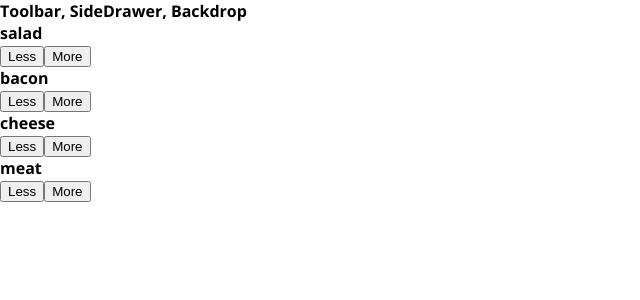
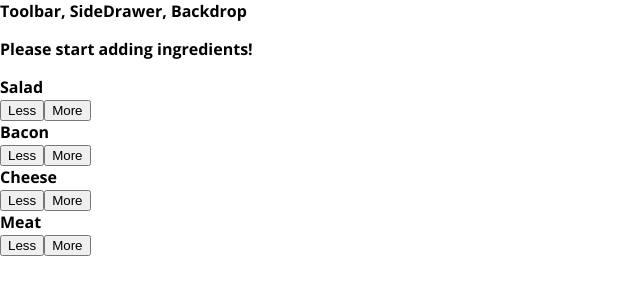
Before and after one commit to sarahbethfry/burger-builder, a React app: page / in a window 1280 px wide. Shown: the top 300 px of the page, without its empty margins (0-640 px from the left). Built offline with nearby package versions, Linux system fonts and the light colour scheme; the HTML template or start-up script is replaced by a standard one.

Commit message:
created and connected add ingredients handler to more button

```diff
--- a/src/components/Burger/BuildControls/BuildControl/BuildControl.js
+++ b/src/components/Burger/BuildControls/BuildControl/BuildControl.js
@@ -5,7 +5,9 @@
   <div className={classes.BuildControl}>
     <div className={classes.Label}>{props.label} </div>
     <button className={classes.Less}>Less</button>
-    <button className={classes.More}>More</button>
+    <button className={classes.More} onClick={props.added}>
+      More
+    </button>
   </div>
 );
 
--- a/src/components/Burger/BuildControls/BuildControls.js
+++ b/src/components/Burger/BuildControls/BuildControls.js
@@ -12,7 +12,11 @@
 const buildControls = (props) => (
   <div className={classes.BuildControls}>
     {controls.map((ctrl) => (
-      <BuildControl key={ctrl.label} label={ctrl.type} />
+      <BuildControl
+        key={ctrl.label}
+        label={ctrl.label}
+        added={() => props.ingredientAdded(ctrl.type)}
+      />
     ))}
   </div>
 );
--- a/src/containers/BurgerBuilder/BurgerBuilder.js
+++ b/src/containers/BurgerBuilder/BurgerBuilder.js
@@ -3,21 +3,45 @@
 import Burger from "../../components/Burger/Burger";
 import BuildControls from "../../components/Burger/BuildControls/BuildControls";
 
+const INGREDIENT_PRICES = {
+  salad: 0.5,
+  cheese: 0.4,
+  meat: 1.3,
+  bacon: 1.0,
+};
+
 class BurgerBuilder extends Component {
   state = {
     ingredients: {
-      salad: 1,
-      bacon: 1,
-      cheese: 2,
-      meat: 2,
+      salad: 0,
+      bacon: 0,
+      cheese: 0,
+      meat: 0,
     },
+    totalPrice: 4,
   };
+
+  addIngredientHandler = (type) => {
+    const oldCount = this.state.ingredients[type];
+    const updatedCount = oldCount + 1;
+    const updatedIngredients = {
+      ...this.state.ingredients,
+    };
+    updatedIngredients[type] = updatedCount;
+    const priceAddition = INGREDIENT_PRICES[type];
+    const oldPrice = this.state.totalPrice;
+    const newPrice = oldPrice + priceAddition;
+
+    this.setState({ totalPrice: newPrice, ingredients: updatedIngredients });
+  };
+
+  removeIngredientHandler = (type) => {};
 
   render() {
     return (
       <Aux>
         <Burger ingredients={this.state.ingredients} />
-        <BuildControls />
+        <BuildControls ingredientAdded={this.addIngredientHandler} />
       </Aux>
     );
   }
```
